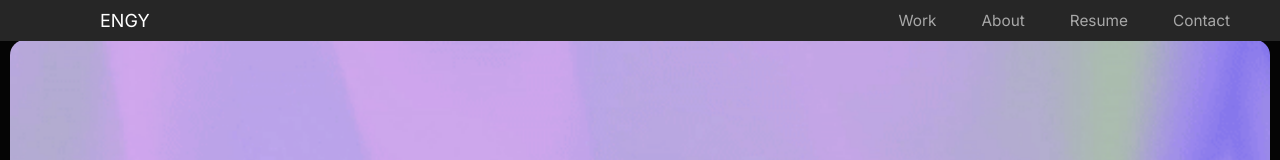
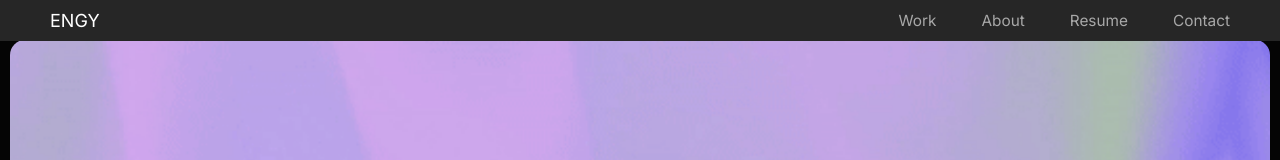
Before and after one commit to Muhammed-Hafez/portfolio, a plain HTML site: page index.html in a window 1280 px wide. Shown: the top 160 px of the page. Drawn offline with Linux system fonts and the light colour scheme.

Commit message:
final commit

```diff
--- a/style.css
+++ b/style.css
@@ -13,7 +13,6 @@ body {
 }
 .logo {
   font-size: 18px;
-  margin-left: 50px; /* Ensures the logo is aligned with the left edge */
 }
 
 /* Navbar */
```
